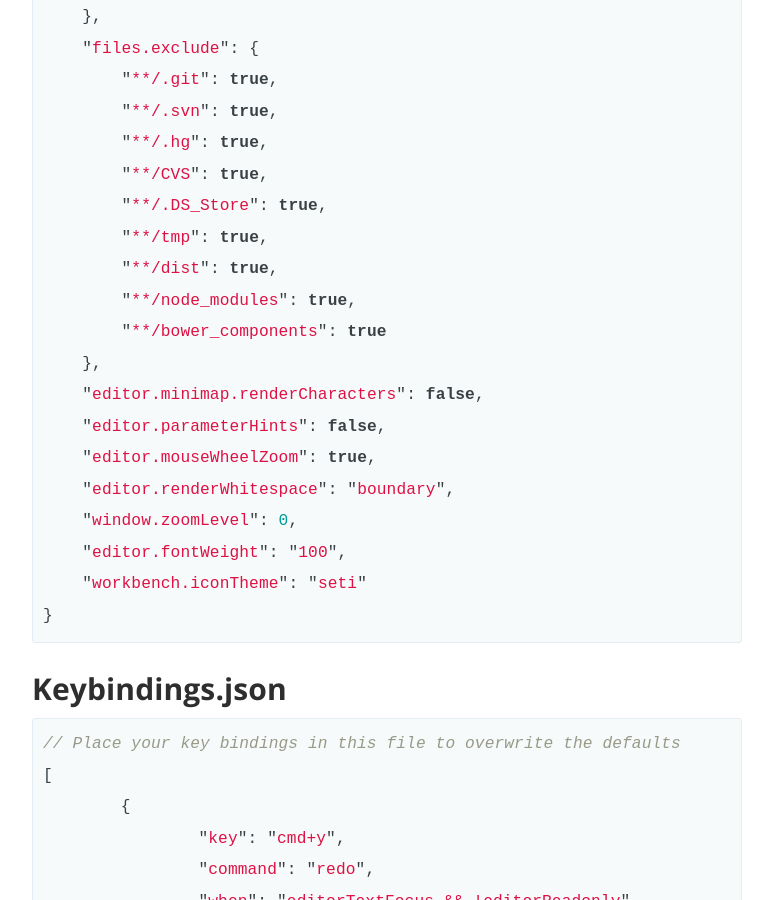
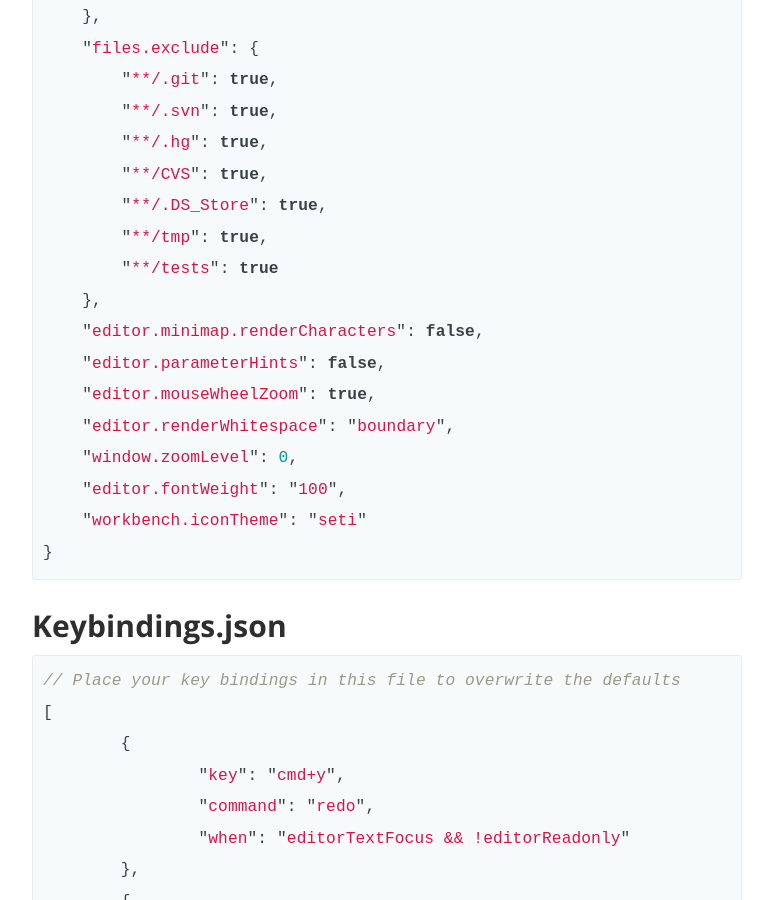
Before and after one commit to nicksheffield/nicksheffield.github.io-old, a Jekyll site: the page built from _posts/2017-10-12-vscode-settings.markdown, in a window 1280 px wide and 900 px high, scrolled down 695 px. Shown: the whole window, without its empty margins (253-1026 px from the left). Built offline with Jekyll 4.4.1, drawn with Linux system fonts in a browser that asks for light colours.

Commit message:
Update 2017-10-12-vscode-settings.markdown

```diff
--- a/_posts/2017-10-12-vscode-settings.markdown
+++ b/_posts/2017-10-12-vscode-settings.markdown
@@ -25,9 +25,7 @@ title: "VIsual Studio Code Settings"
         "**/CVS": true,
         "**/.DS_Store": true,
         "**/tmp": true,
-        "**/dist": true,
-        "**/node_modules": true,
-        "**/bower_components": true
+        "**/tests": true
     },
     "editor.minimap.renderCharacters": false,
     "editor.parameterHints": false,
```
